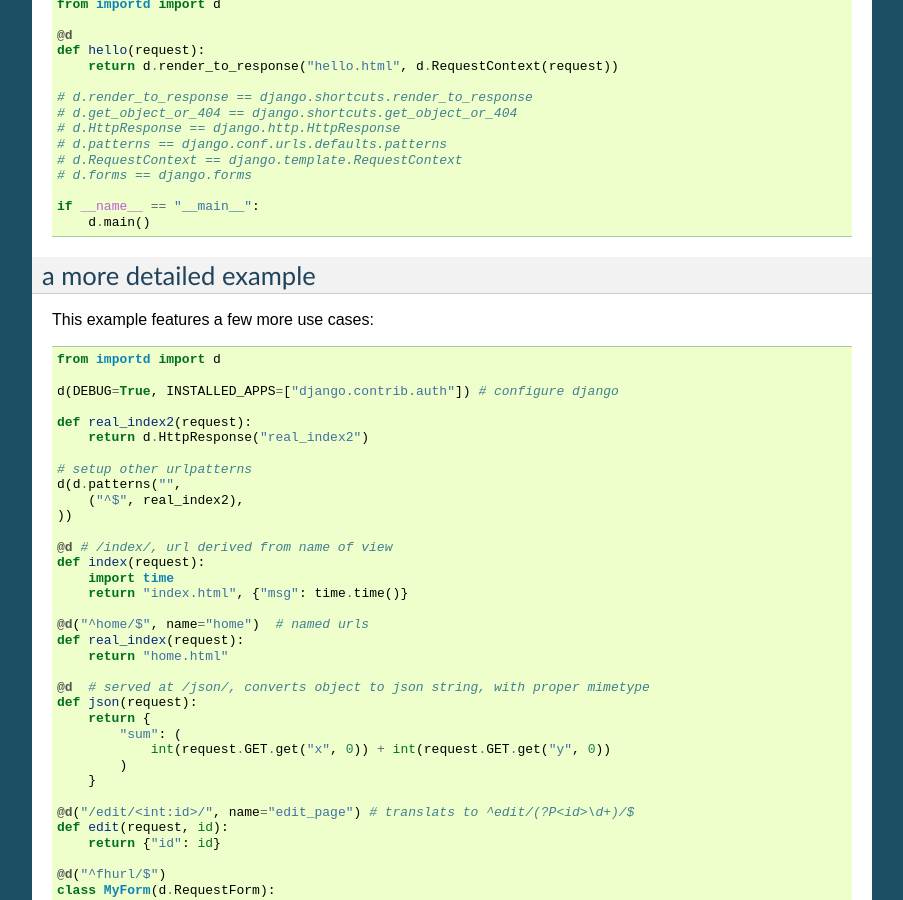
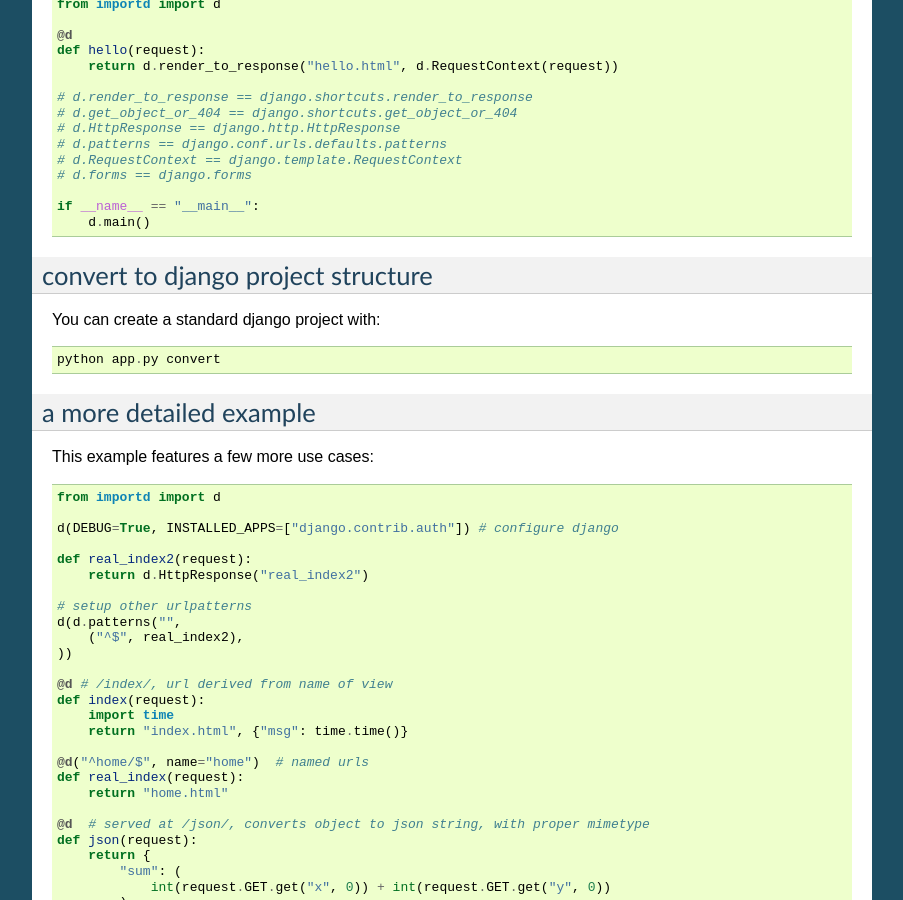
Before and after one commit to amitu/importd, a Sphinx documentation site: the page built from docs/source/index.rst, in a window 1280 px wide and 900 px high, scrolled down 7073 px. Shown: the whole window, without its empty margins (198-1101 px from the left). Built offline with Sphinx 7.4.7, drawn with Linux system fonts in a browser that asks for light colours; some of the changed text lies outside the part shown.

Commit message:
Docs added

```diff
--- a/README.rst
+++ b/README.rst
@@ -50,6 +50,7 @@
  * wsgi compliant
  * gunicorn support
  * works seamlessly with fhurl (http://packages.python.org/fhurl/)
+ * easy convertable to django project structure
 
 Installation
 ============
--- a/docs/source/index.rst
+++ b/docs/source/index.rst
@@ -465,6 +465,14 @@
         d.main()
 
 
+convert to django project structure
+------------------------------------
+
+You can create a standard django project with::
+
+    python app.py convert
+
+
 a more detailed example
 -----------------------
 
```
